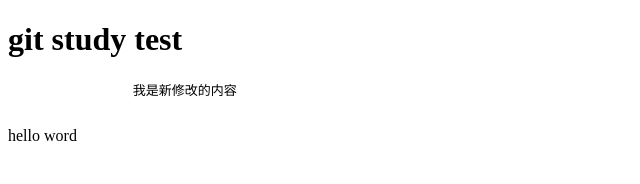
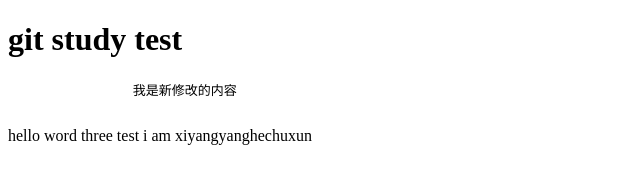
Before and after one commit to xiyanghechuxun/learngit, a plain HTML site: page test.html in a window 1280 px wide. Shown: the whole page, without its empty margins (0-640 px from the left). Drawn offline with Linux system fonts and the light colour scheme.

Commit message:
seven test

```diff
--- a/test.html
+++ b/test.html
@@ -14,6 +14,8 @@
 
 	hello word
 
+	three test i am xiyangyanghechuxun
+
 
 </body>
 </html>
```
